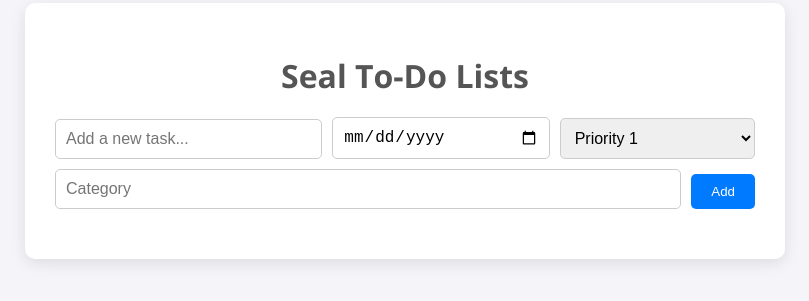
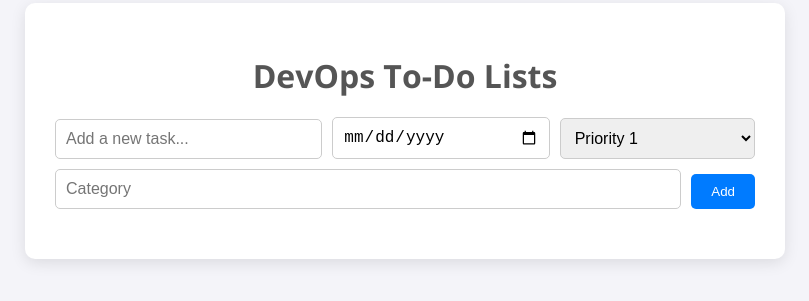
Before and after one commit to frandilinhtet/demo-aws-cicd, a website: page public/index.html in a window 1280 px wide. Shown: the part 269-570 px from the top of the page, without its empty margins (235-1044 px from the left). Drawn offline with nearby package versions, Linux system fonts and the light colour scheme; no server answers.

Commit message:
Update: Index,html file

```diff
--- a/public/index.html
+++ b/public/index.html
@@ -12,7 +12,7 @@
 </head>
 <body>
     <div class="container">
-        <h1>Seal To-Do Lists</h1>
+        <h1>DevOps To-Do Lists</h1>
         <div class="input-container">
             <input type="text" id="new-todo-input" placeholder="Add a new task...">
             <input type="date" id="due-date-input">
```
